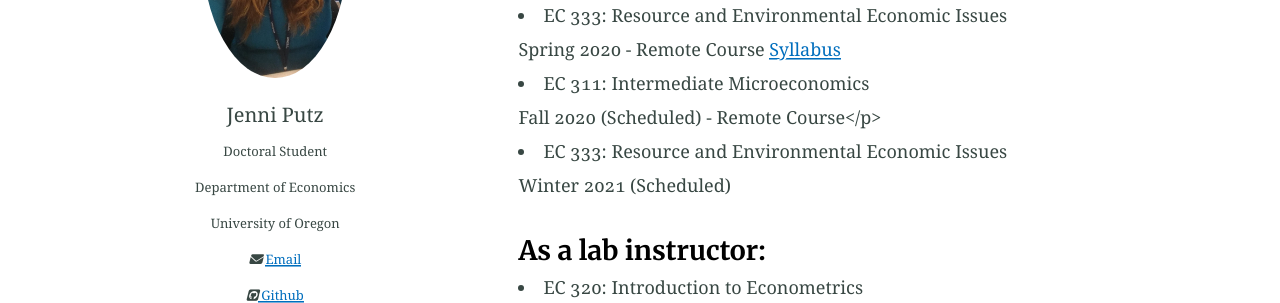
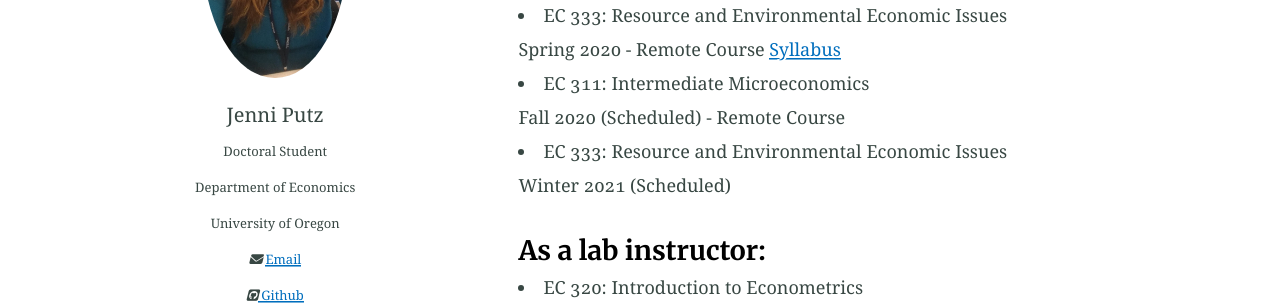
Before and after one commit to jenni-putz/1jenni-putz.github.io, a Jekyll site: the page built from teaching.md, in a window 1280 px wide. Shown: the part 870-1173 px from the top of the page. Built offline with Jekyll 4.4.1, drawn with Linux system fonts in a browser that asks for light colours; nearby versions of some CDN libraries; our own code applies the rules of GitHub Pages for plain Markdown files.

```diff
--- a/teaching.md
+++ b/teaching.md
@@ -71,7 +71,7 @@ button {
     <li> EC 333: Resource and Environmental Economic Issues <br>
 	    Spring 2020 - Remote Course <a href="/EC333_Syllabus_1.pdf">Syllabus</a></li>
     <li> EC 311: Intermediate Microeconomics <br>
-	    Fall 2020 (Scheduled) - Remote Course</p></li>
+	    Fall 2020 (Scheduled) - Remote Course</li>
     <li> EC 333: Resource and Environmental Economic Issues <br>
 	    Winter 2021 (Scheduled)</li>
     </ul></font>
```
